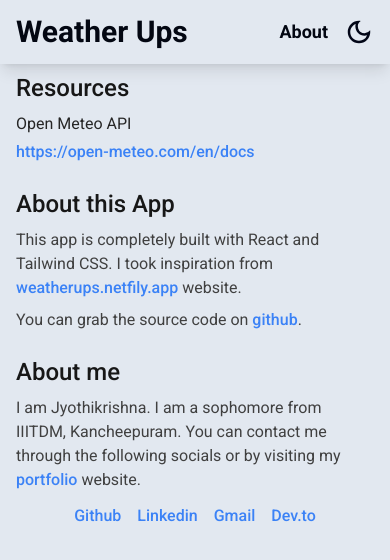
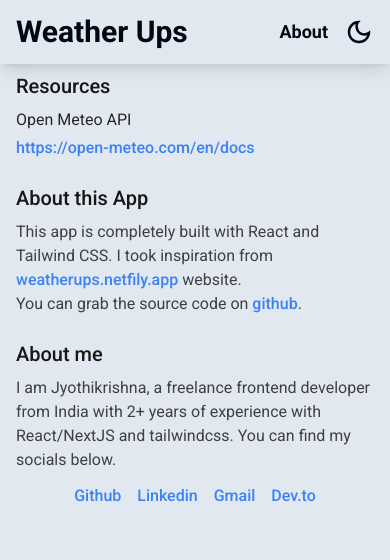
Before and after one commit to bhendi-boi/WeatherUps, a React (Vite) app: page /about in a window 390 px wide. Shown: the top 560 px of the page. Built offline with nearby package versions, Linux system fonts and the light colour scheme.

Commit message:
updated About page

```diff
--- a/src/About.tsx
+++ b/src/About.tsx
@@ -2,9 +2,9 @@
 
 const About = () => {
 	return (
-		<main className="min-h-[calc(100vh-4.5rem)] sm:w-3/4 sm:mx-auto dark:text-neutral-200 text-neutral-700 md:text-lg">
-			<section className="px-4 pb-4 mt-2 md:mt-8">
-				<h2 className="my-2 text-2xl font-medium md:text-5xl text-neutral-900 dark:text-neutral-50 font-title">
+		<main className="min-h-[calc(100vh-4.5rem)] text-neutral-700 dark:text-neutral-200 sm:mx-auto sm:w-3/4 md:text-lg">
+			<section className="mt-2 px-4 pb-4 md:mt-8">
+				<h2 className="my-2 font-title text-xl font-medium text-neutral-900 dark:text-neutral-50 md:text-5xl">
 					Resources
 				</h2>
 				<h3 className="my-1 text-neutral-800 dark:text-neutral-100">
@@ -16,10 +16,10 @@
 				/>
 			</section>
 			<section className="px-4 pb-4">
-				<h2 className="my-2 text-2xl font-medium md:text-5xl text-neutral-900 dark:text-neutral-50 font-title">
+				<h2 className="my-2 font-title text-xl font-medium text-neutral-900 dark:text-neutral-50 md:text-5xl">
 					About this App
 				</h2>
-				<p className="pb-2">
+				<p>
 					This app is completely built with React and Tailwind CSS. I took
 					inspiration from{" "}
 					<TertiaryLink
@@ -40,18 +40,17 @@
 				</p>
 			</section>
 			<section className="px-4">
-				<h2 className="my-2 text-2xl font-medium md:text-5xl text-neutral-900 dark:text-neutral-100 font-title">
+				<h2 className="my-2 font-title text-xl font-medium text-neutral-900 dark:text-neutral-100 md:text-5xl">
 					About me
 				</h2>
 				<p className="pb-3">
-					I am Jyothikrishna. I am a sophomore from IIITDM, Kancheepuram. You can
-					contact me through the following socials or by visiting my{" "}
-					<TertiaryLink href="https://jyothikrishna.vercel.app" text="portfolio" />{" "}
-					website.
+					I am Jyothikrishna, a freelance frontend developer from India with 2+ years
+					of experience with React/NextJS and tailwindcss. You can find my socials
+					below.
 				</p>
 				<ul
 					role="list"
-					className="flex self-center justify-center col-span-2 gap-4 text-base font-medium"
+					className="col-span-2 flex justify-center gap-4 self-center text-base font-medium"
 				>
 					<li>
 						<a
@@ -59,7 +58,7 @@
 							target="_blank"
 							href="https://github.com/bhendi-boi"
 							title="Github Profile"
-							className="text-blue-500 relative after:content-[''] after:w-0 after:h-[1px] after:bg-blue-500 after:absolute after:left-0 after:bottom-0 hover:after:w-full after:-translate-x-1/4 hover:after:translate-x-0 hover:after:transition after:origin-left after:duration-200"
+							className="relative text-blue-500 after:absolute after:bottom-0 after:left-0 after:h-[1px] after:w-0 after:origin-left after:-translate-x-1/4 after:bg-blue-500 after:duration-200 after:content-[''] hover:after:w-full hover:after:translate-x-0 hover:after:transition"
 						>
 							Github
 						</a>
@@ -70,7 +69,7 @@
 							target="_blank"
 							href="https://www.linkedin.com/in/jyothikrishna-sajja-96bb45226/"
 							title="Linked-in Profile"
-							className="text-blue-500 relative after:content-[''] after:w-0 after:h-[1px] after:bg-blue-500 after:absolute after:left-0 after:bottom-0 hover:after:w-full after:-translate-x-1/4 hover:after:translate-x-0 hover:after:transition after:origin-left after:duration-200"
+							className="relative text-blue-500 after:absolute after:bottom-0 after:left-0 after:h-[1px] after:w-0 after:origin-left after:-translate-x-1/4 after:bg-blue-500 after:duration-200 after:content-[''] hover:after:w-full hover:after:translate-x-0 hover:after:transition"
 						>
 							Linkedin
 						</a>
@@ -81,7 +80,7 @@
 							target="_blank"
 							href="mailto:bhendiisgreen@gmail.com"
 							title="mail me"
-							className="text-blue-500 relative after:content-[''] after:w-0 after:h-[1px] after:bg-blue-500 after:absolute after:left-0 after:bottom-0 hover:after:w-full after:-translate-x-1/4 hover:after:translate-x-0 hover:after:transition after:origin-left after:duration-200"
+							className="relative text-blue-500 after:absolute after:bottom-0 after:left-0 after:h-[1px] after:w-0 after:origin-left after:-translate-x-1/4 after:bg-blue-500 after:duration-200 after:content-[''] hover:after:w-full hover:after:translate-x-0 hover:after:transition"
 						>
 							Gmail
 						</a>
@@ -92,7 +91,7 @@
 							target="_blank"
 							href="https://dev.to/bhendi"
 							title="Dev.to profile"
-							className="text-blue-500 relative after:content-[''] after:w-0 after:h-[1px] after:bg-blue-500 after:absolute after:left-0 after:bottom-0 hover:after:w-full after:-translate-x-1/4 hover:after:translate-x-0 hover:after:transition after:origin-left after:duration-200"
+							className="relative text-blue-500 after:absolute after:bottom-0 after:left-0 after:h-[1px] after:w-0 after:origin-left after:-translate-x-1/4 after:bg-blue-500 after:duration-200 after:content-[''] hover:after:w-full hover:after:translate-x-0 hover:after:transition"
 						>
 							Dev.to
 						</a>
```
